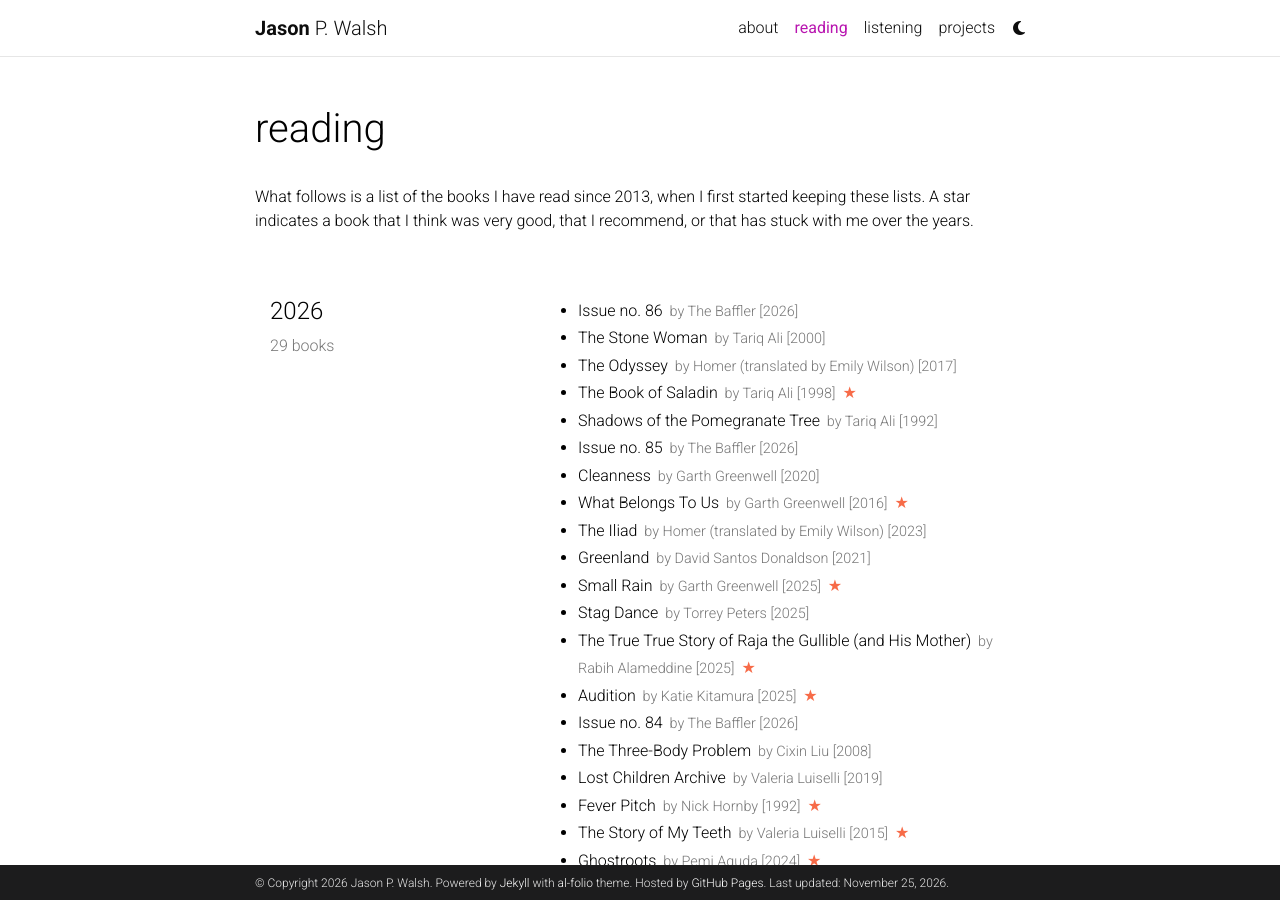
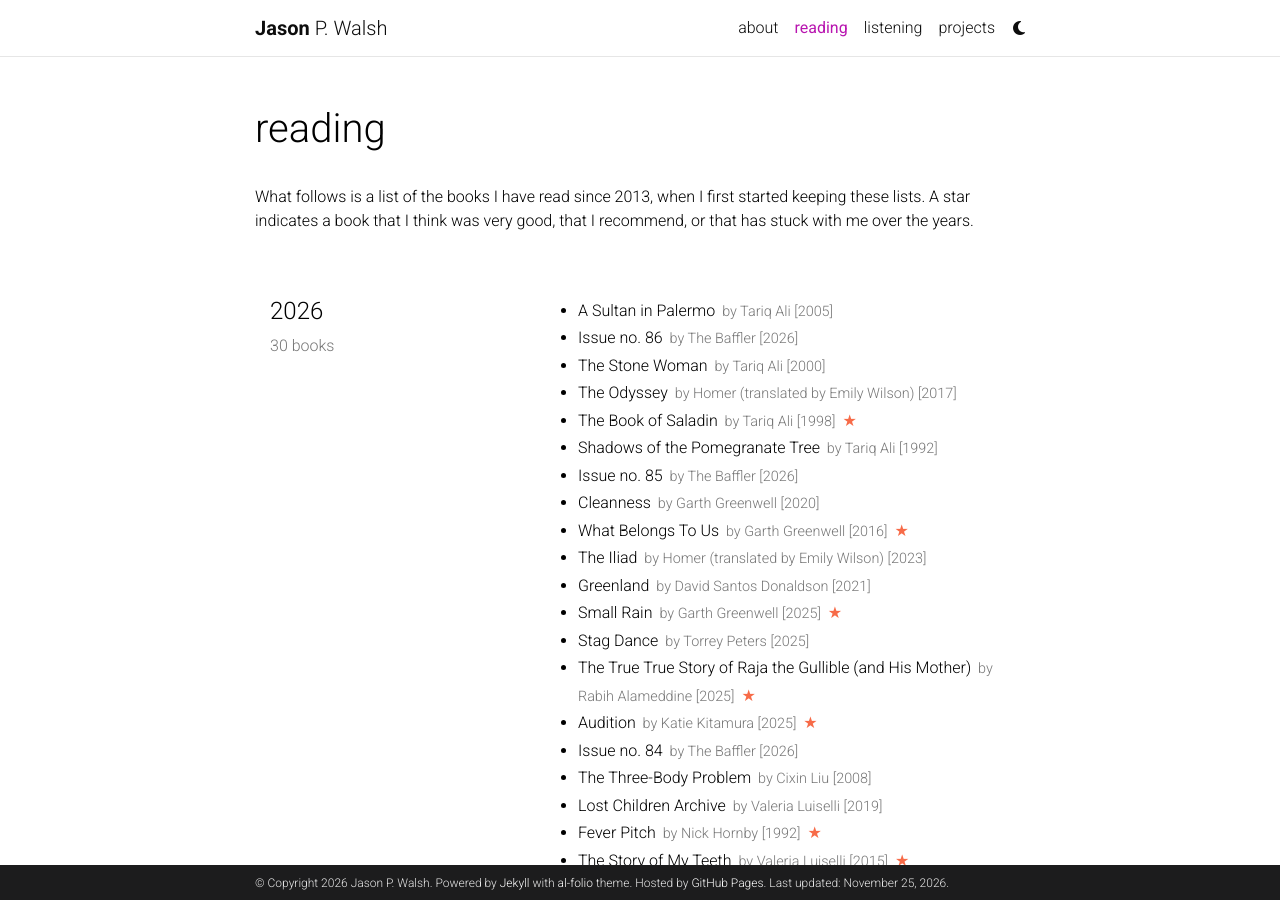
Before and after one commit to jwals23/jwals23.github.io, a Jekyll site: the page built from _pages/reading.md, in a window 1280 px wide and 900 px high. Built offline with Jekyll 4.4.1, drawn with Linux system fonts in a browser that asks for light colours; comment, search, counter and statistics services are not loaded; a style sheet for code colours, icons or effects is not loaded.

Commit message:
Update reading.yml

```diff
--- a/_data/reading.yml
+++ b/_data/reading.yml
@@ -1,6 +1,10 @@
 list:
   - year: "2026"
     books:
+      - title: A Sultan in Palermo
+        author: Tariq Ali
+        year: 2005
+
       - title: Issue no. 86
         author: The Baffler
         year: 2026
```
